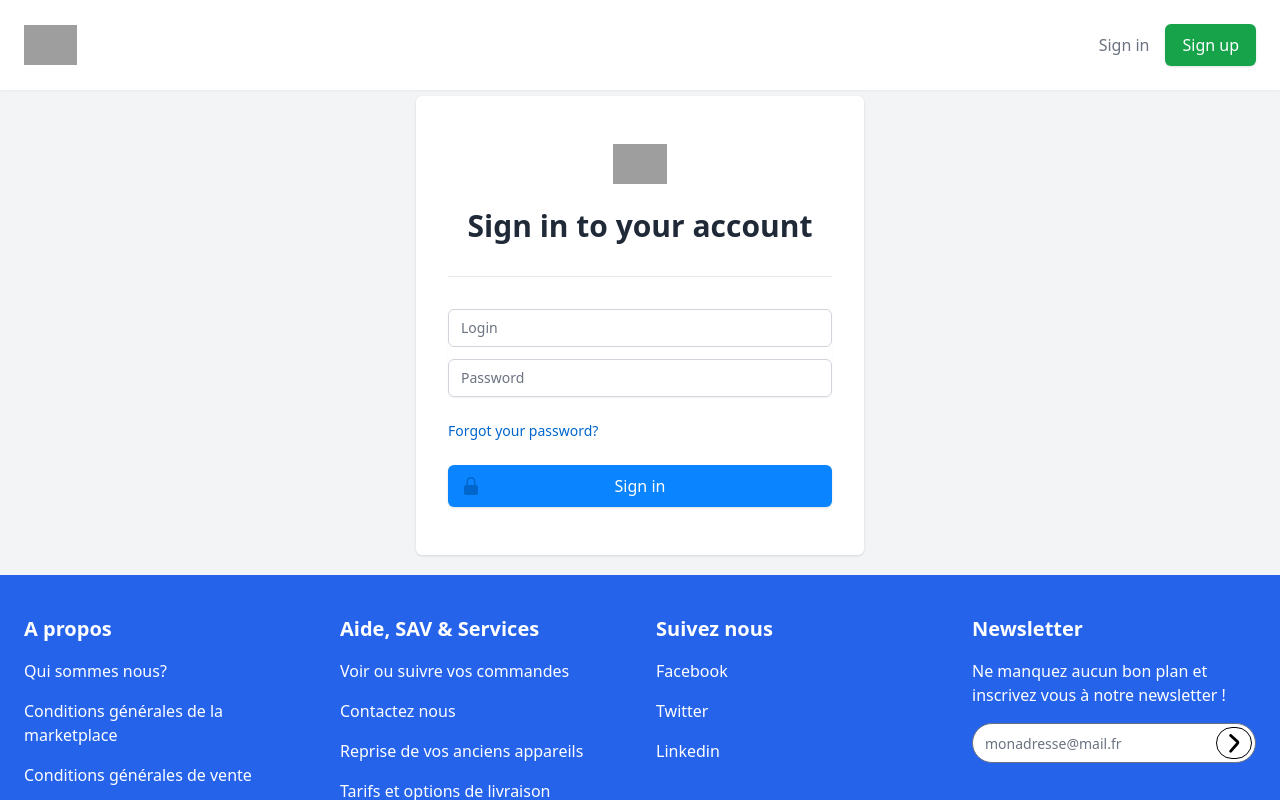
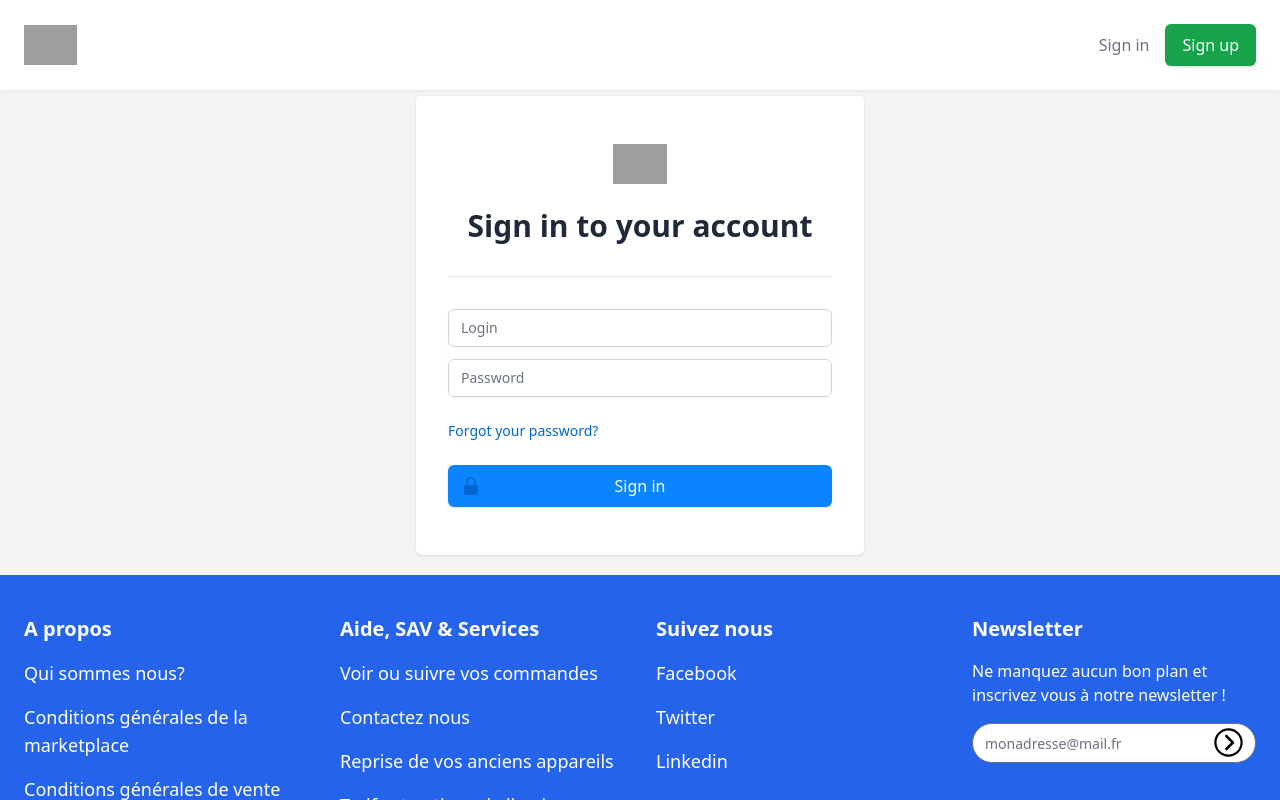
Before and after one commit to Kathleen-Vierstraete/pixel-perfect-team-frontend, a React (Vite) app: page /login in a window 1280 px wide. Shown: the top 800 px of the page. Built offline with nearby package versions, Linux system fonts and the light colour scheme; grey boxes are pictures that could not be loaded.

Commit message:
feat:footer adding icon react for icon in newsletter input

```diff
--- a/package.json
+++ b/package.json
@@ -18,6 +18,7 @@
     "jwt-decode": "^3.1.2",
     "react": "^18.2.0",
     "react-dom": "^18.2.0",
+    "react-icons": "^4.12.0",
     "react-redux": "^8.0.5",
     "react-router-dom": "^6.11.1",
     "react-toastify": "^9.1.3",
--- a/src/app/components/layouts/Footer/Footer.jsx
+++ b/src/app/components/layouts/Footer/Footer.jsx
@@ -16,28 +16,28 @@ return (
     <div className="mx-6 py-10 text-center md:text-left ">
       <div className="grid-1 grid gap-8 md:grid-cols-2 lg:grid-cols-4">
         <div className="">
-          <h6 className="mb-4 flex justify-center font-semibold md:justify-start text-white">
+          <h6 className="mb-4 flex justify-center font-bold md:justify-start text-white">
             A propos
           </h6>
             <FooterLinks links={footers1} />
         </div>
 
         <div className="">
-          <h6 className="mb-4 flex justify-center font-semibold md:justify-start">
+          <h6 className="mb-4 flex justify-center font-bold md:justify-start">
             Aide, SAV & Services
           </h6>
             <FooterLinks links={footers2} />
         </div>
 
         <div className="">
-          <h6 className="mb-4 flex justify-center font-semibold md:justify-start">
+          <h6 className="mb-4 flex justify-center font-bold md:justify-start">
             Suivez nous
           </h6>
             <FooterLinks links={footers3} />
         </div>
 
         <div className="">
-          <h6 className="mb-4 flex justify-center font-semibold md:justify-start">
+          <h6 className="mb-4 flex justify-center font-bold md:justify-start">
             Newsletter
           </h6>
           <p className="mb-4 "> Ne manquez aucun bon plan et inscrivez vous à notre newsletter !
--- a/src/app/components/layouts/Footer/FooterLinks.jsx
+++ b/src/app/components/layouts/Footer/FooterLinks.jsx
@@ -2,7 +2,7 @@ export const FooterLinks = ({ links }) => (
     <div className="mb-4 ">
       {links.map((link) => (
         <p key={link.id} className="mb-4">
-          <a href={link.url} className="text-white">
+          <a href={link.url} className="text-white text-lg">
             {link.name}
           </a>
         </p>
--- a/src/app/components/layouts/Footer/NewsletterInput.jsx
+++ b/src/app/components/layouts/Footer/NewsletterInput.jsx
@@ -1,19 +1,18 @@
 import React from "react";
+import { IoIosArrowDropright } from "react-icons/io";
 
 
 export const NewsletterInput = () => (
-<div class="relative flex w-full max-w-[24rem]">
-  <div class="relative h-10 w-full min-w-[200px]">
+<div className="relative flex w-full max-w-[24rem]">
+  <div className="relative h-10 w-full min-w-[200px]">
     <input type="email"
-      class="h-full w-full rounded-full border border-blue-gray-500 bg-white text-sm placeholder-shown:border placeholder-shown:border-blue-gray-200 text-black placeholder-shown:border-t-blue-gray-500"
+      className="h-full w-full rounded-full border border-blue-gray-500 bg-white text-sm placeholder-shown:border placeholder-shown:border-blue-gray-200 text-black placeholder-shown:border-t-blue-gray-500"
       placeholder="monadresse@mail.fr" />
   </div>
-  <button
-    class="!absolute right-1 top-1 bottom-1 rounded-full border-solid border border-black  bg-white py-1.5 px-1.5 text-center text-sm font-bold text-black  "
-    type="button">
-      <svg class="w-5 h-5 text-dark py-05 ml-0.5" aria-hidden="true" xmlns="http://www.w3.org/2000/svg" fill="none" viewBox="0 0 8 14">
-    <path stroke="currentColor" stroke-linecap="round" stroke-linejoin="round" stroke-width="2" d="m1 12 4.7-5.326a.909.909 0 0 0 0-1.348L1 1"/>
-</svg>
-  </button>
+    <button className="absolute right-0 top-0.5">
+      <IoIosArrowDropright size={35} style={{ marginRight: 10, color: 'black'}} />
+    </button>
+
+
 </div>
   );
```
Also changed, not shown: 1 other file (tests, documents, lock files or other folders).
